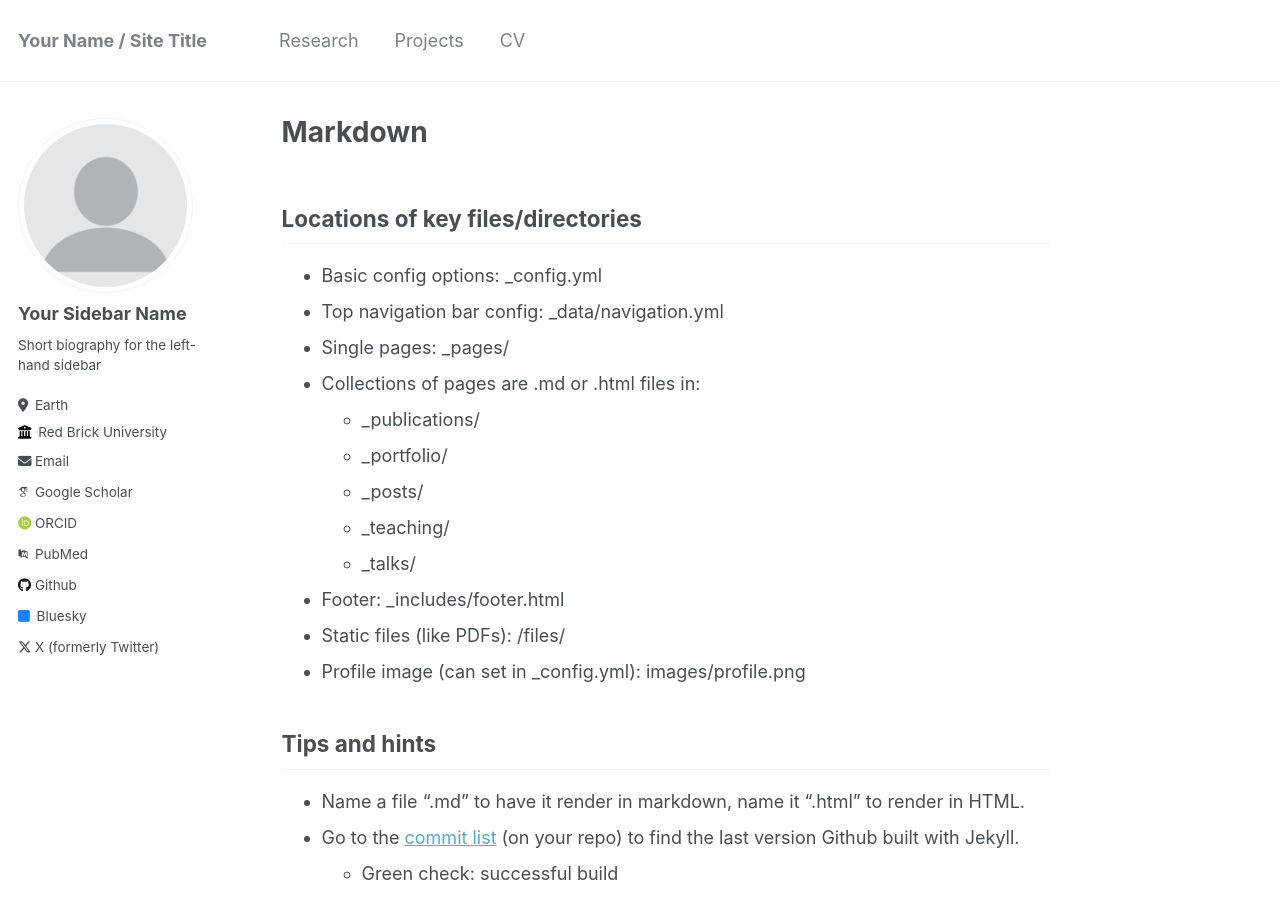
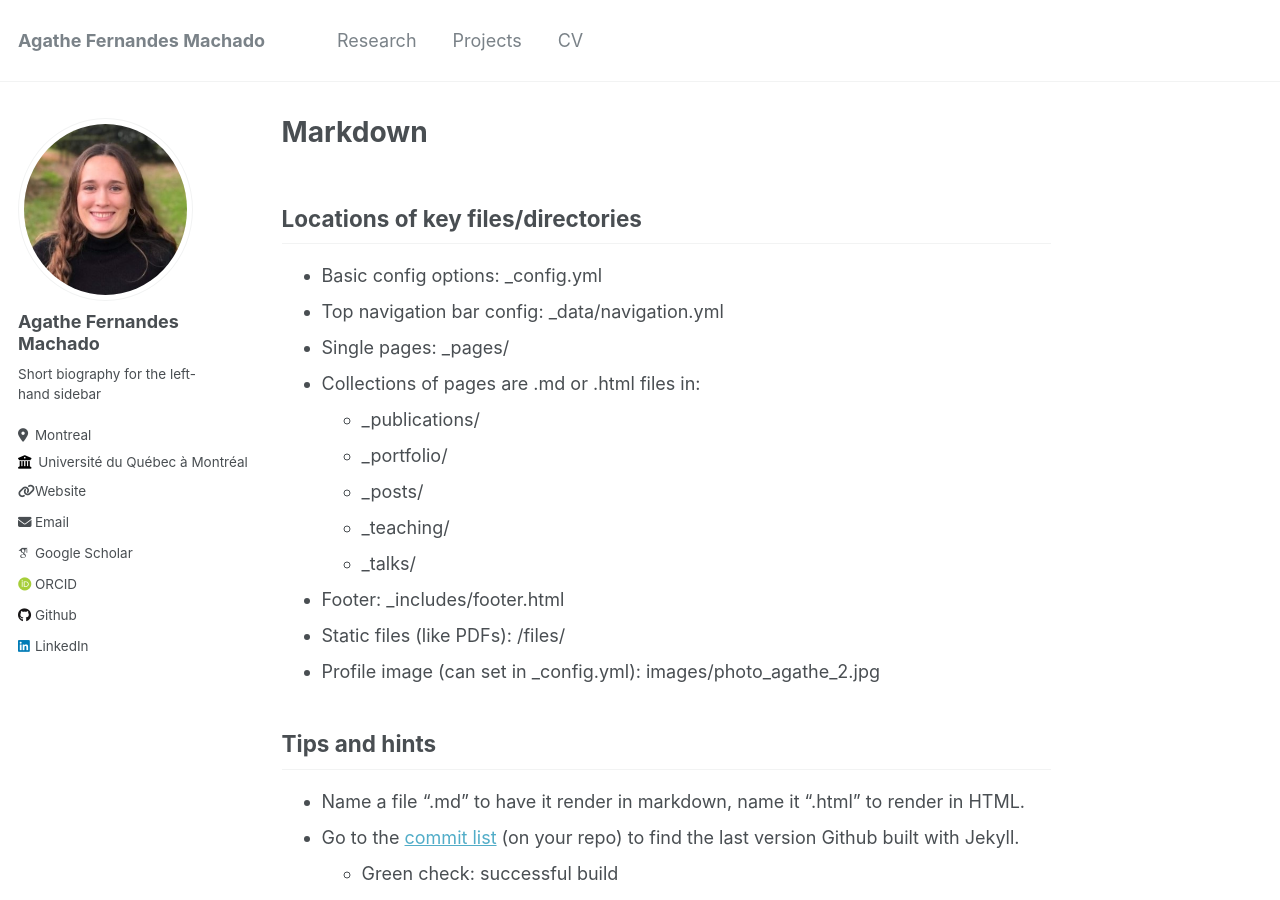
Before and after one commit to fer-agathe/fer-agathe.github.io, a Jekyll site: the page built from _pages/markdown.md, in a window 1280 px wide and 900 px high. Built offline with Jekyll 4.4.1, drawn with Linux system fonts in a browser that asks for light colours; some web fonts are replaced; some of the changed text lies outside the part shown.

Commit message:
add my photo to sidebar

```diff
--- a/_config.yml
+++ b/_config.yml
@@ -8,9 +8,9 @@
 
 # Basic Site Settings
 locale                   : "en-US"
-title                    : "Your Name / Site Title"
+title                    : "Agathe Fernandes Machado"
 title_separator          : "-"
-name                     : &name "Your Name"
+name                     : &name "Agathe Fernandes Machado"
 description              : &description "personal description"
 url                      : https://fer-agathe.github.io/ # the base hostname & protocol for your site e.g. "https://mmistakes.github.io"
 baseurl                  : "" # the subpath of your site, e.g. "/blog"
@@ -21,56 +21,56 @@ repository               : "fer-agathe/fer-agathe.github.io"
 #               Additional customization can be done by editing /_includes/author-profile.html
 author:
   # Biographic information
-  avatar           : "profile.png"
-  name             : "Your Sidebar Name"
+  avatar           : "photo_agathe_2.jpg"
+  name             : "Agathe Fernandes Machado"
   pronouns         : # example: "she/her"
   bio              : "Short biography for the left-hand sidebar"
-  location         : "Earth"
-  employer         : "Red Brick University"
-  uri              : # URL
-  email            : "none@example.org"
+  location         : "Montreal"
+  employer         : "Université du Québec à Montréal"
+  uri              : https://fer-agathe.github.io/
+  email            : "fernandes_machado.agathe@courrier.uqam.ca"
 
   # Academic websites
   arxiv            : # URL - Update with the correct link to your profile
-  googlescholar    : "https://scholar.google.com/citations?user=PS_CX0AAAAAJ"
-  impactstory      : # URL
-  orcid            : "http://orcid.org/yourorcidurl"
-  pubmed           : "https://www.ncbi.nlm.nih.gov/pubmed/?term=john+snow"
-  researchgate     : # URL
+  googlescholar    : " https://scholar.google.com/citations?user=PGPTElcAAAAJ&hl"
+  #impactstory      : # URL
+  orcid            : "https://orcid.org/0009-0002-9743-9708"
+  #pubmed           : "https://www.ncbi.nlm.nih.gov/pubmed/?term=john+snow"
+  #esearchgate     : # URL
 
   # Repositories and software development
   bitbucket        : # Username - Update with your username on the site
   codepen          : # Username
   dribbble         : # Username
-  github           : "academicpages"
+  github           : "fer-agathe"
   kaggle           : # Username
   stackoverflow    : # User number or user number and name (i.e., use "1" or "1/jeff-atwood")
 
   # Social media
-  bluesky          : "bsky.app" # Replace this with you Bluesky username
-  facebook         : # Username
-  flickr           : # Username
-  foursquare       : # Username
-  goodreads        : # Username
-  google_plus      : # Username
-  keybase          : # Username
-  instagram        : # Username
-  lastfm           : # Username
-  linkedin         : # Username
-  mastodon         : # URL
-  medium           : # URL
-  pinterest        : # Username
-  soundcloud       : # Username
-  steam            : # Username
-  telegram         : # URL
-  tumblr           : # Username
-  twitter          : "UniofOxford"  # Replace this with your X / Twitter handle
-  vine             : # Username
-  weibo            : # Username
-  wikipedia        : # Username
-  xing             : # Username
-  youtube          : # Username
-  zhihu            : # URL
+  #bluesky          : "bsky.app" # Replace this with you Bluesky username
+  #facebook         : # Username
+  #flickr           : # Username
+  #foursquare       : # Username
+  #goodreads        : # Username
+  #google_plus      : # Username
+  #keybase          : # Username
+  #instagram        : # Username
+  #lastfm           : # Username
+  linkedin         : agathe-fernandes-machado-a5a950194
+  #mastodon         : # URL
+  #medium           : # URL
+  #pinterest        : # Username
+  #soundcloud       : # Username
+  #steam            : # Username
+  #telegram         : # URL
+  #tumblr           : # Username
+  #twitter          : "UniofOxford"  # Replace this with your X / Twitter handle
+  #vine             : # Username
+  #weibo            : # Username
+  #wikipedia        : # Username
+  #xing             : # Username
+  #youtube          : # Username
+  #zhihu            : # URL
 
 
 # Site Settings
@@ -118,19 +118,19 @@ yandex_site_verification :
 
 
 # Social Sharing
-twitter:
-  username               : &twitter
-facebook:
-  username               :
-  app_id                 :
-  publisher              :
-og_image                 :  # Open Graph/Twitter default site image
+#twitter:
+#  username               : &twitter
+#facebook:
+#  username               :
+#  app_id                 :
+#  publisher              :
+#og_image                 :  # Open Graph/Twitter default site image
 # For specifying social profiles
 # - https://developers.google.com/structured-data/customize/social-profiles
-social:
-  type                   : # Person or Organization (defaults to Person)
-  name                   : # If the user or organization name differs from the site's name
-  links: # An array of links to social media profiles
+#social:
+#  type                   : # Person or Organization (defaults to Person)
+#  name                   : # If the user or organization name differs from the site's name
+#  links: # An array of links to social media profiles
 
 
 # Analytics
--- a/_pages/markdown.md
+++ b/_pages/markdown.md
@@ -20,7 +20,7 @@ redirect_from:
   * _talks/
 * Footer: _includes/footer.html
 * Static files (like PDFs): /files/
-* Profile image (can set in _config.yml): images/profile.png
+* Profile image (can set in _config.yml): images/photo_agathe_2.jpg
 
 ## Tips and hints
 
```
Also changed, not shown: images/photo_agathe_2.jpg (added), 2 other files.
